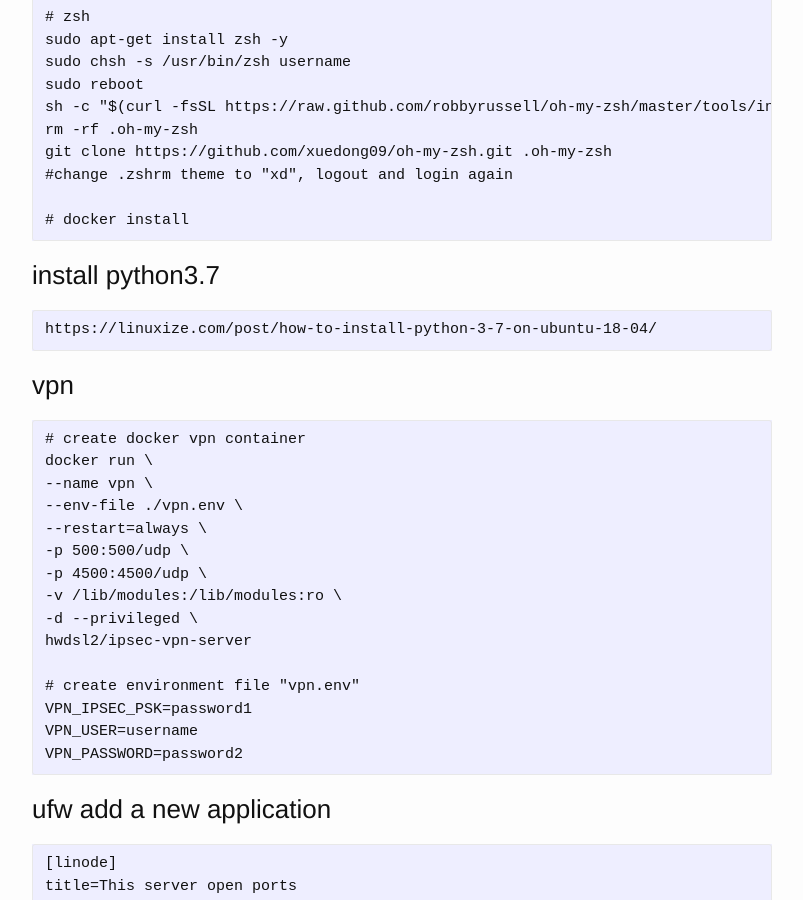
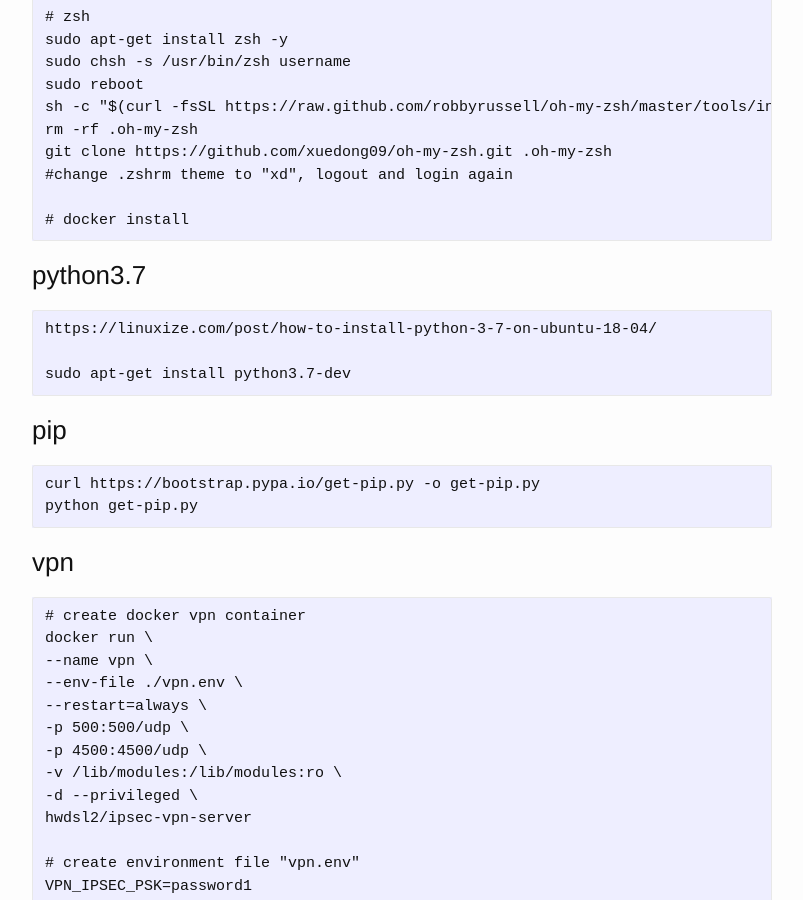
Before and after one commit to xuedong09/xuedong09.github.io, a Jekyll site: the page built from _posts/2016-03-11-bootscript.md, in a window 1280 px wide and 900 px high, scrolled down 391 px. Shown: the whole window, without its empty margins (238-1041 px from the left). Built offline with Jekyll 4.4.1, drawn with Linux system fonts in a browser that asks for light colours.

Commit message:
install python

```diff
--- a/_posts/2016-03-11-bootscript.md
+++ b/_posts/2016-03-11-bootscript.md
@@ -24,9 +24,16 @@ categories: jekyll update
 
     # docker install
 
-### install python3.7
+### python3.7
 
     https://linuxize.com/post/how-to-install-python-3-7-on-ubuntu-18-04/
+
+    sudo apt-get install python3.7-dev
+
+### pip
+    curl https://bootstrap.pypa.io/get-pip.py -o get-pip.py
+    python get-pip.py
+
 
 ### vpn
 
```
